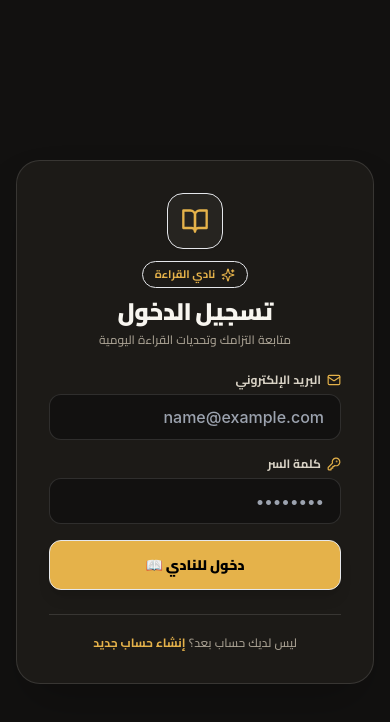
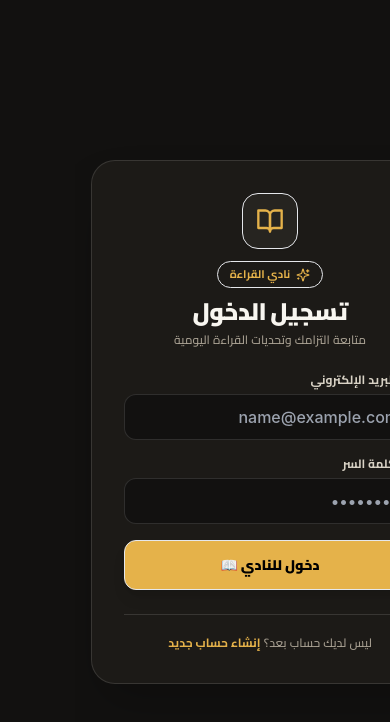
Before and after one commit to eslamemara1312-code/reading_club, a React (Vite) app in the folder frontend/: page /login in a window 390 px wide. Shown: the top 722 px of the page. Built offline with nearby package versions, Linux system fonts and the light colour scheme; no server answers.

Commit message:
fix: restore native vertical touch scrolling on mobile devices by disabling Lenis on touch and removing root overflow restrictions

```diff
--- a/frontend/src/App.tsx
+++ b/frontend/src/App.tsx
@@ -34,8 +34,11 @@ export function App() {
   const { isAuthenticated, setUser } = useAuthStore();
   const { activeGroupId, setActiveGroupId } = useUIStore();
 
-  // Smooth Scroll Initialization with Lenis
+  // Smooth Scroll Initialization with Lenis (Desktop only to preserve mobile native touch inertia scroll)
   useEffect(() => {
+    const isDesktop = window.innerWidth >= 1024 && window.matchMedia('(pointer: fine)').matches;
+    if (!isDesktop) return;
+
     const lenis = new Lenis({
       duration: 1.2,
       easing: (t) => Math.min(1, 1.001 - Math.pow(2, -10 * t)),
--- a/frontend/src/index.css
+++ b/frontend/src/index.css
@@ -46,15 +46,22 @@
   --apple-header-bg: rgba(247, 245, 240, 0.92); /* Translucent Header */
 }
 
-html, body, #root {
+html {
   margin: 0;
   padding: 0;
   width: 100%;
   max-width: 100vw;
-  overflow-x: hidden;
+  scroll-behavior: smooth;
+  -webkit-text-size-adjust: 100%;
 }
 
 body {
+  margin: 0;
+  padding: 0;
+  width: 100%;
+  max-width: 100vw;
+  min-height: 100vh;
+  overflow-x: hidden;
   background-color: var(--apple-bg);
   color: var(--apple-text);
   font-family: -apple-system, BlinkMacSystemFont, "SF Pro Display", "SF Pro Text", "SF Pro", "Cairo", "IBM Plex Sans Arabic", sans-serif;
@@ -62,6 +69,11 @@ body {
   -webkit-font-smoothing: antialiased;
   -moz-osx-font-smoothing: grayscale;
   transition: background-color 0.3s ease, color 0.3s ease;
+}
+
+#root {
+  width: 100%;
+  min-height: 100vh;
 }
 
 /* Custom Scrollbar Utilities */
--- a/frontend/src/pages/Dashboard.tsx
+++ b/frontend/src/pages/Dashboard.tsx
@@ -238,7 +238,7 @@ export const Dashboard = () => {
       />
 
       {/* MAIN CONTAINER — UNIFORM SPACING SCALE BETWEEN ALL SECTIONS */}
-      <main className="w-full max-w-5xl mx-auto px-3.5 sm:px-10 pt-6 sm:pt-8 space-y-8 sm:space-y-12 overflow-hidden">
+      <main className="w-full max-w-5xl mx-auto px-3.5 sm:px-10 pt-6 sm:pt-8 space-y-8 sm:space-y-12 overflow-x-hidden">
         {/* Weekly Titles Banner */}
         {groupTitles && <WeeklyTitlesBanner titles={groupTitles} />}
 
```
